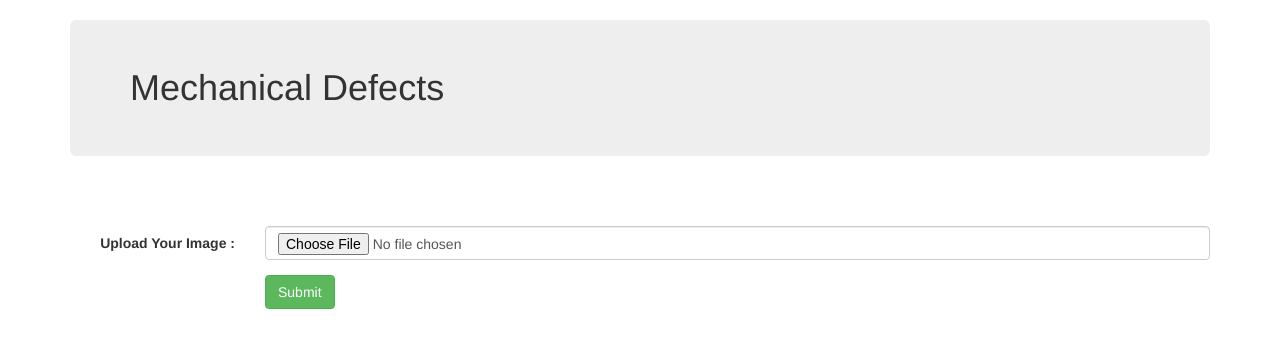
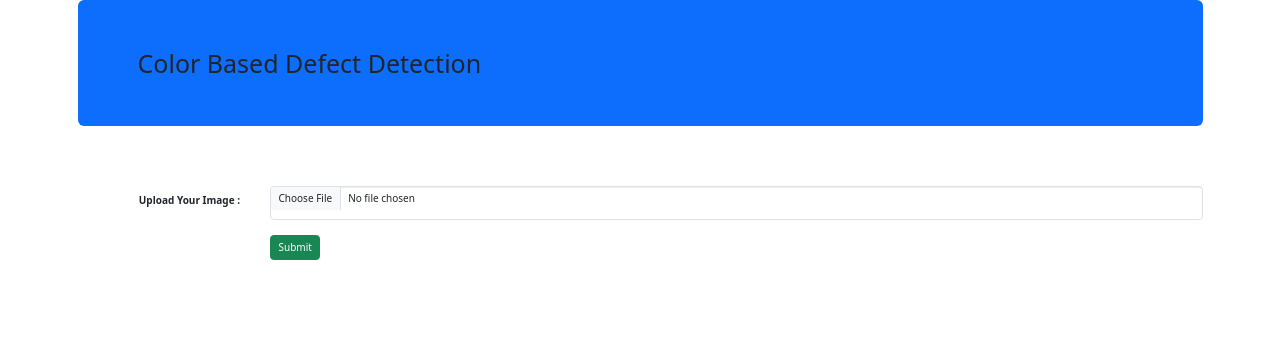
Before and after one commit to naidu970/mechanical-defects, a Flask app: page / in a window 1280 px wide. Shown: the top 348 px of the page. Run offline with Flask 2, Linux system fonts and the light colour scheme; some libraries are stand-ins or nearby versions.

Commit message:
Update index.html

```diff
--- a/templates/index.html
+++ b/templates/index.html
@@ -1,12 +1,12 @@
 <!DOCTYPE html>
 <html lang="en">
 <head>
-  <title>Mechanical Defects</title>
+  <title>Project</title>
   <meta charset="utf-8">
   <meta name="viewport" content="width=device-width, initial-scale=1">
   <link rel="stylesheet" href="https://maxcdn.bootstrapcdn.com/bootstrap/3.4.1/css/bootstrap.min.css">
   <script src="https://ajax.googleapis.com/ajax/libs/jquery/3.5.1/jquery.min.js"></script>
-  <script src="https://maxcdn.bootstrapcdn.com/bootstrap/3.4.1/js/bootstrap.min.js"></script>
+    <link href="https://cdn.jsdelivr.net/npm/bootstrap@5.3.3/dist/css/bootstrap.min.css" rel="stylesheet" integrity="sha384-QWTKZyjpPEjISv5WaRU9OFeRpok6YctnYmDr5pNlyT2bRjXh0JMhjY6hW+ALEwIH" crossorigin="anonymous">
 
   <script>
     // This function sets the form action and submits the form
@@ -25,7 +25,7 @@ function openWin() {
 <body>
 
 <div class="container">
-  <h1 class="jumbotron bg-primary">Mechanical Defects</h1>
+  <h1 class="jumbotron bg-primary">Color Based Defect Detection</h1>
   <br><br>
   <form class="form-horizontal" id="imageForm" method="post" enctype="multipart/form-data">
 
```
